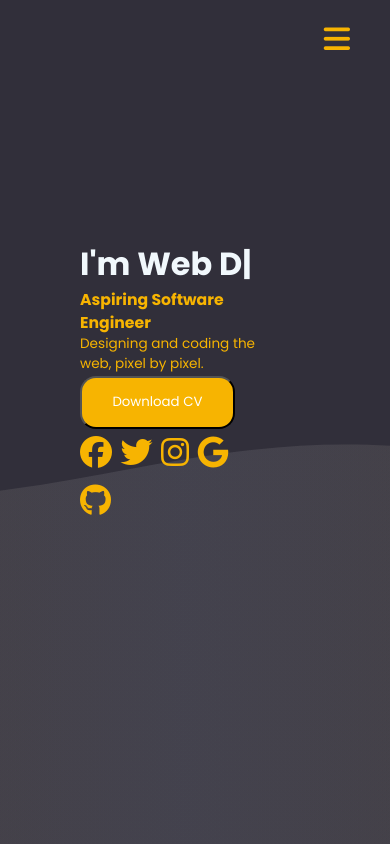
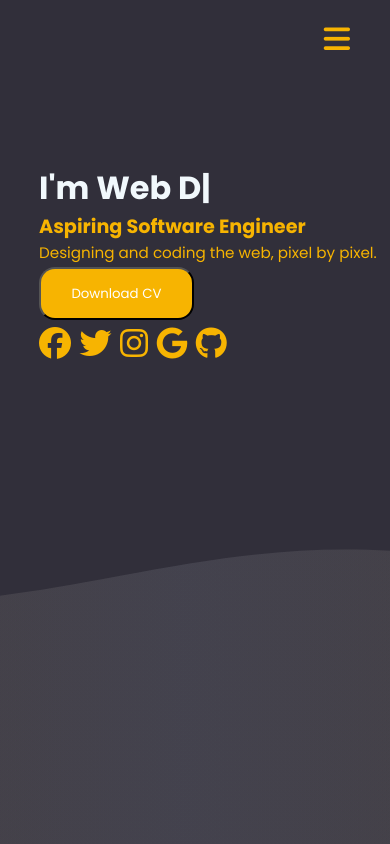
Before and after one commit to jmgaje/portfolio, a plain HTML site: page index.html in a window 390 px wide. Shown: the top 844 px of the page. Drawn offline with nearby package versions, Linux system fonts and the light colour scheme.

Commit message:
adjusment css design

```diff
--- a/index.css
+++ b/index.css
@@ -223,22 +223,19 @@ a.active,a:hover{
 
 #home .main-home-container{
     display: grid;
-    grid-template-columns: 2fr 1fr;
-    grid-template-rows: 90% 10%;
-    grid-template-areas: "left-home-content right-home-content" ;
-    margin-top: 16.5rem;
+    grid-template-columns: 2fr;
+    grid-template-rows: 1fr;
+    grid-template-areas: "left-home-content";
+
 }
 
 #home .left-home-content{
     grid-area: left-home-content;
-    margin-left: 15%;
+    margin-left: 10%;
+    margin-top: 15%;
     z-index: 10;
 }
 
-#home .right-home-content{
-    grid-area: right-home-content;
-
-}
 
 #home .left-home-content .text-showcase{
     font-size: 1.8rem;
@@ -255,12 +252,6 @@ a.active,a:hover{
 
 }
 
-#home .right-home-content img{
-    margin-left: 8rem;
-    padding-top: 5rem;
-    width: 100%;
-
-}
 #home .left-home-content h1{
     font-size: 3.4rem;
     font-weight: 2rem;
@@ -589,10 +580,11 @@ svg {
     display: flex;
     justify-content: center;
     align-items: center;
+
 }
 
 #projects .card{
-    overflow: hidden;
+    border: var(--darkTwo) solid .2rem;
     background-color: #000;
     color: #fff;
     display: inline-block;
@@ -606,7 +598,7 @@ svg {
     text-align: center;
     width: 100%;
     height: 100%;
-    border-radius: 2%;
+    border-radius: 5%;
 }
 
 #projects .card *{
@@ -663,6 +655,7 @@ svg {
     text-transform: uppercase;
     max-height: 100%;
     cursor: pointer;
+    padding: 1%
   }
 
   #projects .card:hover::before,
@@ -692,6 +685,7 @@ svg {
     font-size: 15px;
     font-weight: bolder;
     color: var(--lightThree);
+
 }
 /* end projects */
 
@@ -818,30 +812,23 @@ svg {
 @media only screen and (max-width: 952px){
 
     /* home */
-    #home .main-home-container{
-        margin-top: 15rem;
-        overflow: hidden;
-
+    #home {
+        margin-top: 27%;
     }
-
     #home .left-home-content{
-        grid-area: left-home-content;
-        margin-left: 5rem;
-        z-index: 10;
+        margin-left: 10%;
     }
     #home .left-home-content .text-showcase{
-        font-size: .98rem;
+        font-size: 1.2rem;
         font-weight: bolder;
-        margin-bottom: 0%;
 
     }
 
     #home .left-home-content .text-showcase1{
-        font-size: .85rem;
+        font-size: .95rem;
         font-weight: 3rem;
         margin-top: 0%;
         margin-bottom: 1%;
-
     }
 
     #home .left-home-content h1{
```
